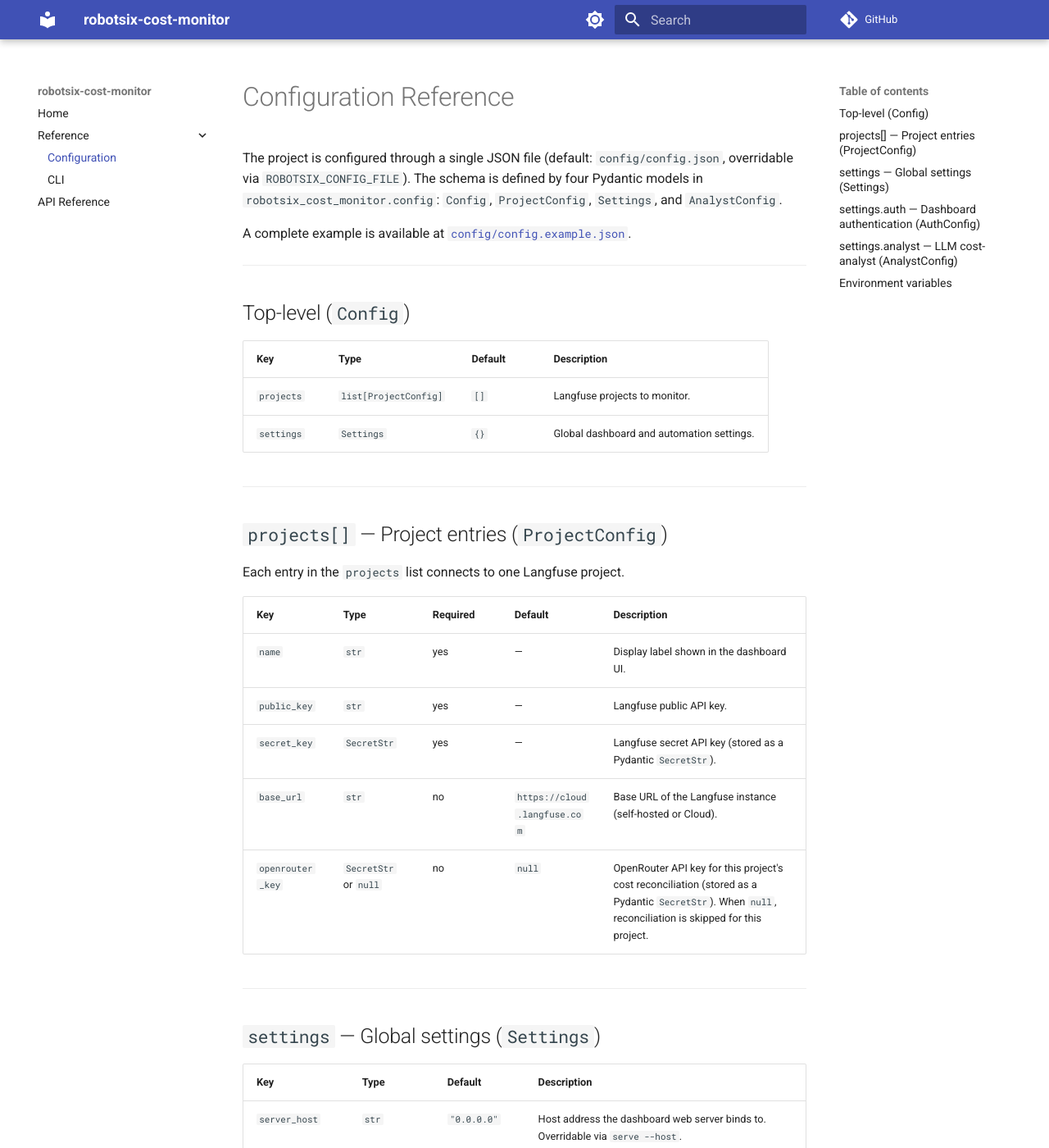
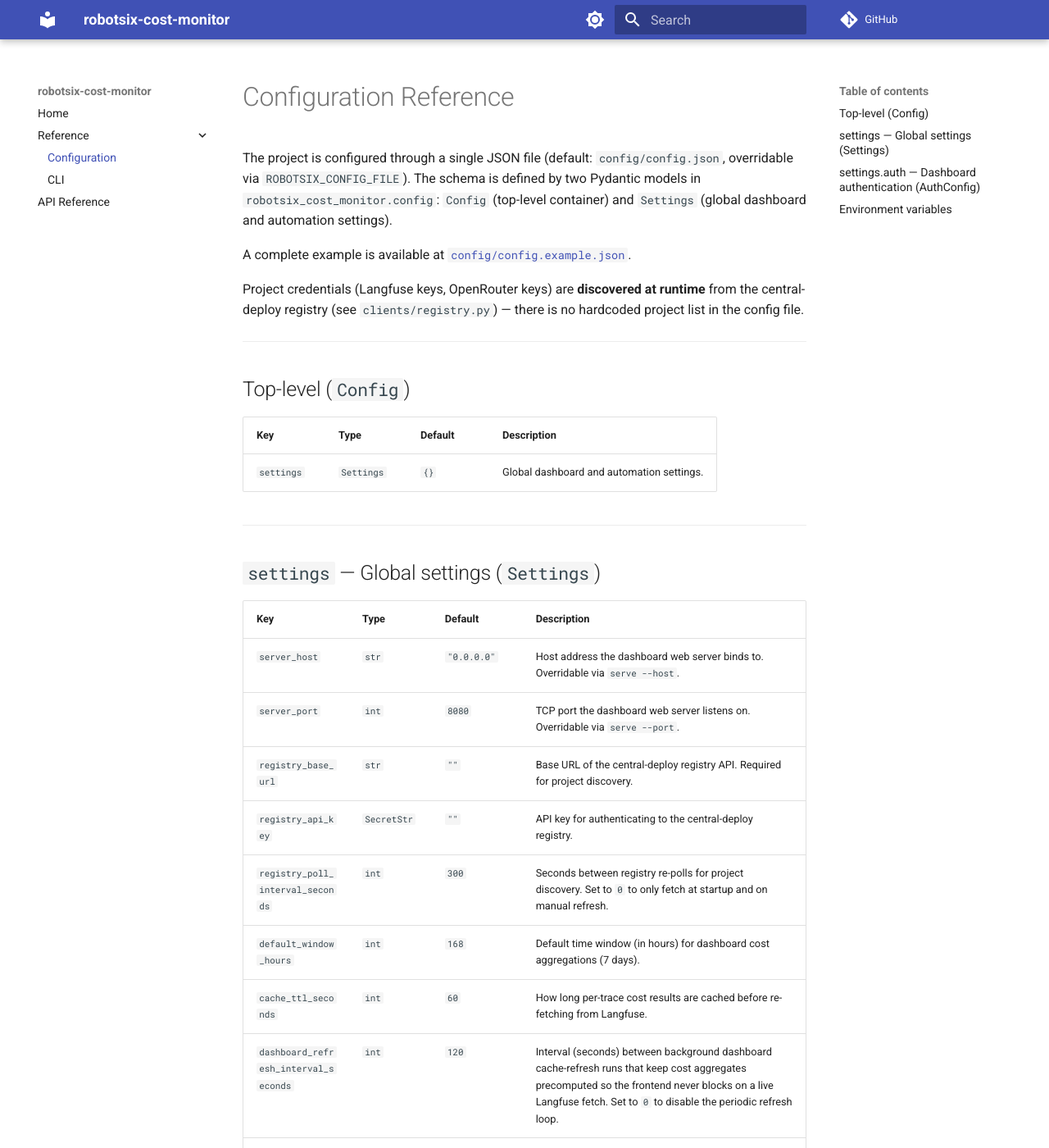
Before and after one commit to damien-robotsix/robotsix-cost-monitor, an MkDocs documentation site: the page built from docs/reference/configuration.md, in a window 1280 px wide and 1400 px high. Shown: the whole window at 82% size. Built offline with MkDocs 1.6.1 and Material for MkDocs 9.7.7, drawn with Linux system fonts in a browser that asks for light colours; comment, search, counter and statistics services are not loaded; some of the changed text lies outside the part shown.

Commit message:
mill: health scan: 3 findings (2026-08-02) (20260802T151454Z-health-scan-3-findings-2026-08-02-66a7)

```diff
--- a/docs/modules.yaml
+++ b/docs/modules.yaml
@@ -77,6 +77,7 @@
     description: Custom Prometheus metrics for background-loop self-observability
     paths:
       - src/robotsix_cost_monitor/metrics.py
+      - tests/robotsix_cost_monitor/test_metrics.py
 
   - id: reconcile
     description: OpenRouter ↔ Langfuse cost reconciliation via snapshots
--- a/docs/reference/configuration.md
+++ b/docs/reference/configuration.md
@@ -1,11 +1,15 @@
 # Configuration Reference
 
 The project is configured through a single JSON file (default: `config/config.json`,
-overridable via `ROBOTSIX_CONFIG_FILE`). The schema is defined by four Pydantic models
-in `robotsix_cost_monitor.config`: `Config`, `ProjectConfig`, `Settings`, and
-`AnalystConfig`.
+overridable via `ROBOTSIX_CONFIG_FILE`). The schema is defined by two Pydantic models
+in `robotsix_cost_monitor.config`: `Config` (top-level container) and `Settings`
+(global dashboard and automation settings).
 
 A complete example is available at [`config/config.example.json`](https://github.com/damien-robotsix/robotsix-cost-monitor/blob/main/config/config.example.json).
+
+Project credentials (Langfuse keys, OpenRouter keys) are **discovered at runtime**
+from the central-deploy registry (see `clients/registry.py`) — there is no hardcoded
+project list in the config file.
 
 ---
 
@@ -13,22 +17,7 @@
 
 | Key | Type | Default | Description |
 | --- | --- | --- | --- |
-| `projects` | `list[ProjectConfig]` | `[]` | Langfuse projects to monitor. |
 | `settings` | `Settings` | `{}` | Global dashboard and automation settings. |
-
----
-
-## `projects[]` — Project entries (`ProjectConfig`)
-
-Each entry in the `projects` list connects to one Langfuse project.
-
-| Key | Type | Required | Default | Description |
-| --- | --- | --- | --- | --- |
-| `name` | `str` | yes | — | Display label shown in the dashboard UI. |
-| `public_key` | `str` | yes | — | Langfuse public API key. |
-| `secret_key` | `SecretStr` | yes | — | Langfuse secret API key (stored as a Pydantic `SecretStr`). |
-| `base_url` | `str` | no | `https://cloud.langfuse.com` | Base URL of the Langfuse instance (self-hosted or Cloud). |
-| `openrouter_key` | `SecretStr` or `null` | no | `null` | OpenRouter API key for this project's cost reconciliation (stored as a Pydantic `SecretStr`). When `null`, reconciliation is skipped for this project. |
 
 ---
 
@@ -38,6 +27,9 @@
 | --- | --- | --- | --- |
 | `server_host` | `str` | `"0.0.0.0"` | Host address the dashboard web server binds to. Overridable via `serve --host`. |
 | `server_port` | `int` | `8080` | TCP port the dashboard web server listens on. Overridable via `serve --port`. |
+| `registry_base_url` | `str` | `""` | Base URL of the central-deploy registry API. Required for project discovery. |
+| `registry_api_key` | `SecretStr` | `""` | API key for authenticating to the central-deploy registry. |
+| `registry_poll_interval_seconds` | `int` | `300` | Seconds between registry re-polls for project discovery. Set to `0` to only fetch at startup and on manual refresh. |
 | `default_window_hours` | `int` | `168` | Default time window (in hours) for dashboard cost aggregations (7 days). |
 | `cache_ttl_seconds` | `int` | `60` | How long per-trace cost results are cached before re-fetching from Langfuse. |
 | `dashboard_refresh_interval_seconds` | `int` | `120` | Interval (seconds) between background dashboard cache-refresh runs that keep cost aggregates precomputed so the frontend never blocks on a live Langfuse fetch. Set to `0` to disable the periodic refresh loop. |
@@ -47,9 +39,8 @@
 | `low_balance_threshold_usd` | `float` | `5.0` | OpenRouter account remaining-balance threshold in USD. When the remaining balance drops below this value during reconciliation, a warning is logged and a "low bal" pill is shown in the dashboard. Set to `0` to disable the low-balance check. |
 | `log_format` | `str` | `"json"` | Structured log output format. `"json"` for production ingestion; `"console"` for coloured human-readable output. |
 | `log_level` | `str` | `"INFO"` | Minimum log level for all loggers. Set to `"DEBUG"` for verbose diagnostics. |
-| `data_dir` | `str` | `".data"` | Directory for persistent runtime state (reconciliation snapshots, analyst proposals). |
+| `data_dir` | `str` | `".data"` | Directory for persistent runtime state (reconciliation snapshots). |
 | `auth` | `AuthConfig` | `{}` (empty = disabled) | HTTP Basic authentication credentials for the dashboard. When `username` and `password` are set, all endpoints except `/health` require HTTP Basic auth. When either is empty, the dashboard is served with no access control. |
-| `analyst` | `AnalystConfig` | `{}` | Nested configuration for the optional LLM cost-analyst (see below). |
 
 ---
 
@@ -62,29 +53,6 @@
 
 ---
 
-## `settings.analyst` — LLM cost-analyst (`AnalystConfig`)
-
-The analyst is an optional feature that uses an LLM to review high-cost traces and
-suggest optimisations. It is **enabled** when `settings.analyst.openrouter_key` is set
-to a non-null value.
-
-| Key | Type | Default | Description |
-| --- | --- | --- | --- |
-| `openrouter_key` | `SecretStr` or `null` | `null` | OpenRouter API key for the analyst's own LLM calls (stored as a Pydantic `SecretStr`). `null` disables the analyst entirely. |
-| `global_model` | `str` or `null` | `null` | L3 orchestrator model. Blank or `null` uses the tier-3 default. |
-| `trace_model` | `str` or `null` | `null` | L2 per-trace analysis model. Blank or `null` uses the tier-2 default. |
-| `window_hours` | `int` | `24` | Look-back window (hours) for selecting traces to analyse. |
-| `top_stages` | `int` | `8` | Number of top-cost stages to surface per agent. |
-| `traces_per_agent` | `int` | `1` | Top-N traces per unique agent before the overall cap is applied. |
-| `max_trace_analyses` | `int` | `12` | Hard cap on the number of traces the analyst examines in a single run. |
-| `schedule_hours` | `float` | `24.0` | Interval between automatic analyst runs. `0` means manual-only. |
-| `langfuse_public_key` | `str` or `null` | `null` | Public key for the analyst's own Langfuse tracing project. |
-| `langfuse_secret_key` | `SecretStr` or `null` | `null` | Secret key for the analyst's own Langfuse tracing project (stored as a Pydantic `SecretStr`). |
-| `langfuse_base_url` | `str` or `null` | `null` | Base URL for the analyst's Langfuse instance. |
-| `langfuse_project_id` | `str` or `null` | `null` | Project ID for the analyst's Langfuse tracing. |
-
----
-
 ## Environment variables
 
 | Variable | Default | Description |
```
Also changed, not shown: ARCHITECTURE.md (+32 -16 lines), CHANGELOG.md (+1 -0 lines), README.md (+1 -0 lines), docs/api.md (+0 -3 lines), docs/index.md (+1 -1 lines), docs/reference/cli.md (+2 -28 lines), 1 other file.
